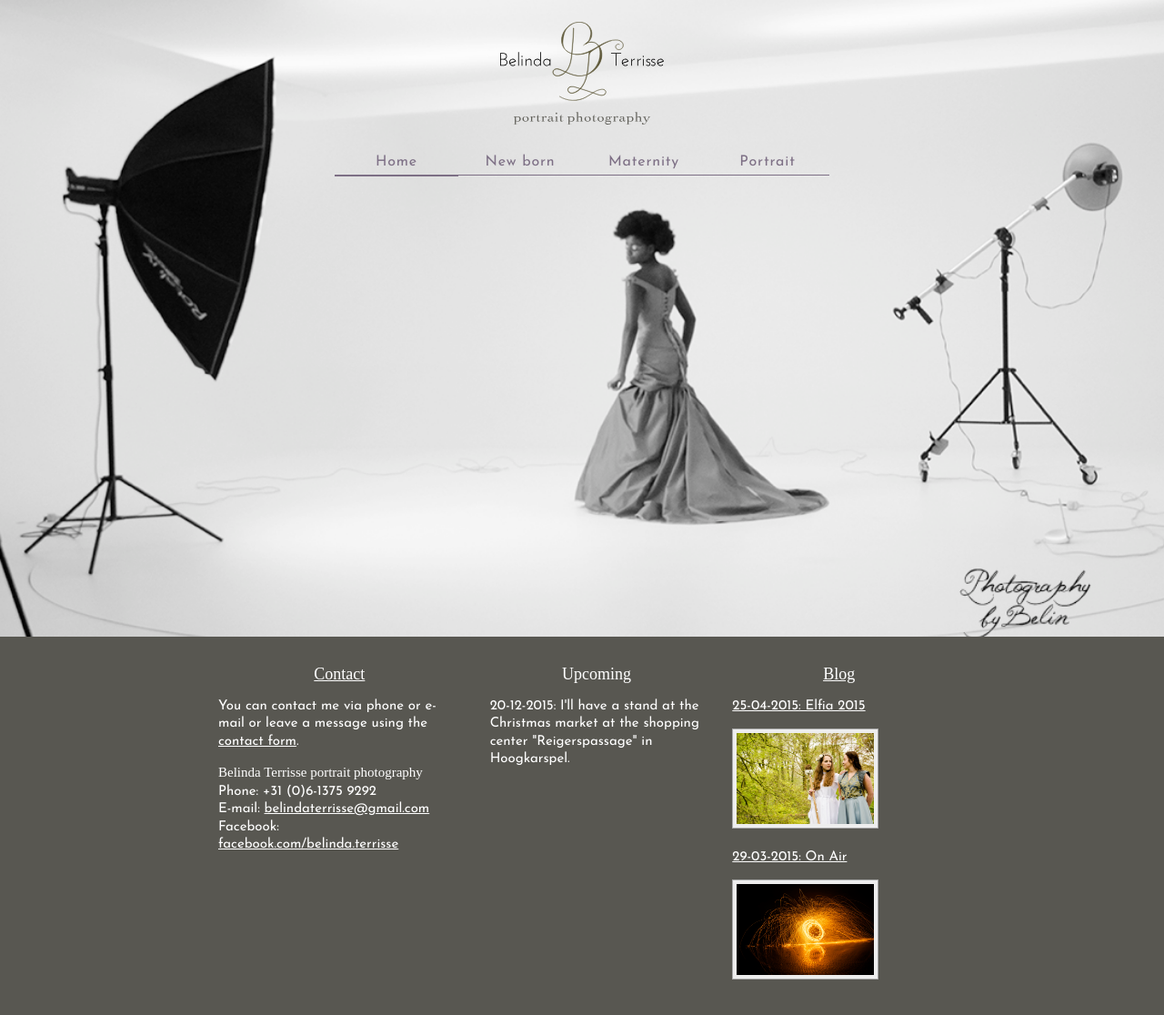
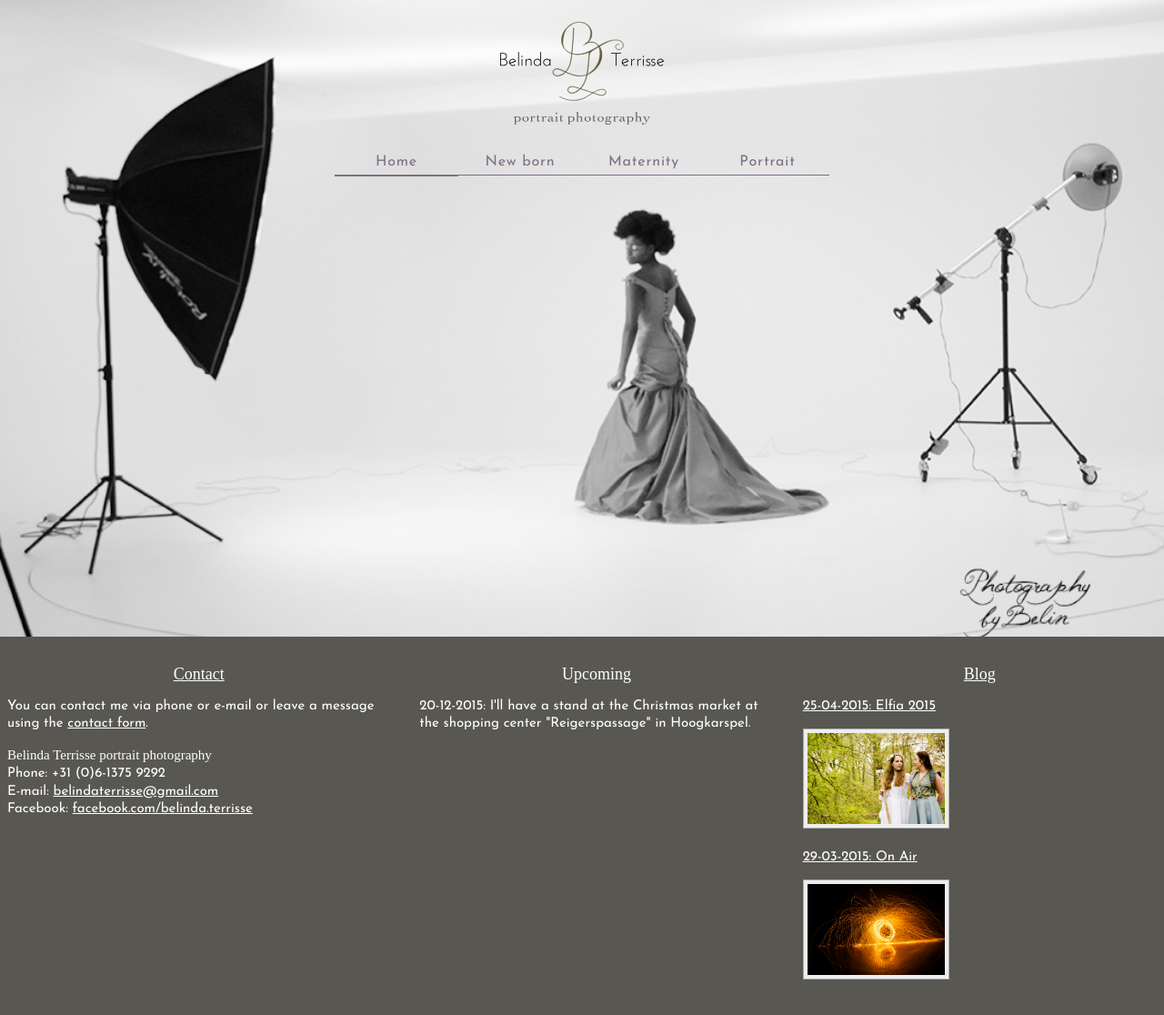
Before and after one commit to cmbybelin/cmbybelin.github.io, a Jekyll site: the page built from index.html, in a window 1280 px wide. Shown: the whole page at 91% size. Built offline with Jekyll 4.4.1, drawn with Linux system fonts in a browser that asks for light colours; nearby versions of some CDN libraries; some web fonts are replaced.

Commit message:
Less space in footer

```diff
--- a/_includes/footer.html
+++ b/_includes/footer.html
@@ -1,6 +1,4 @@
-<footer class="info">
- <div>
- <section>
+<footer class="info"><section>
   <h2><a href="contact.html">Contact</a></h2>
   <p>You can contact me via phone or e-mail or leave a message using the <a href="/contact.html">contact form</a>.
 
@@ -18,6 +16,4 @@
   </a></p>
   {% if photo.photo %}<img src="/{{ photo.photo }}" alt="{{ photo.caption }}" draggable="false"/>{% endif %}
   {% endfor %}
- </section>
- </div>
-</footer>
+ </section></footer>
```
